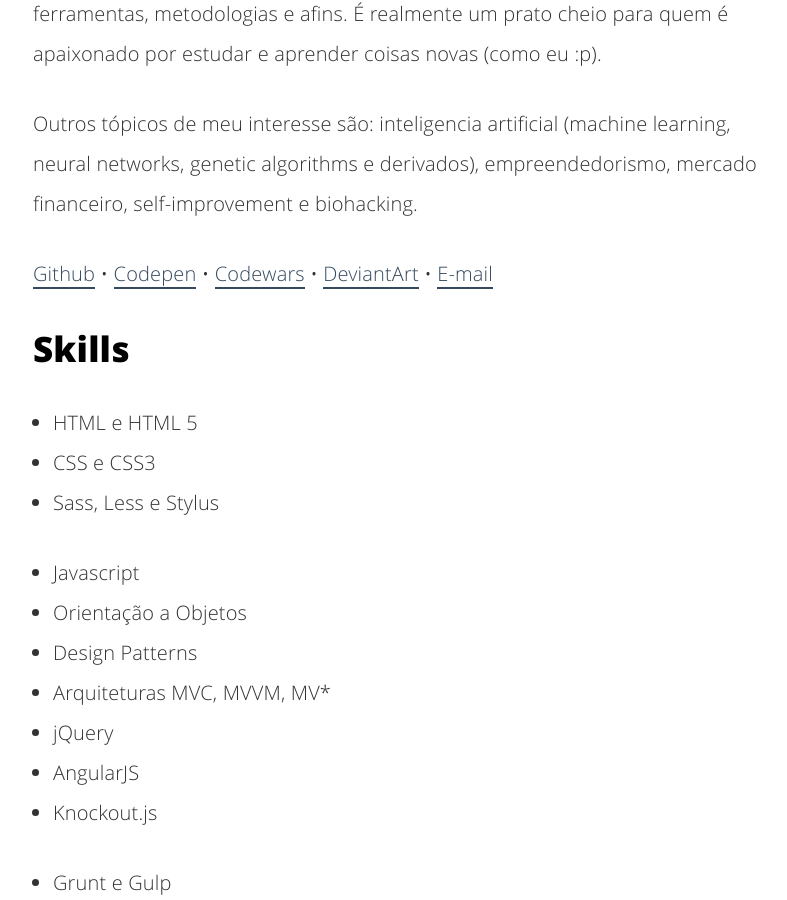
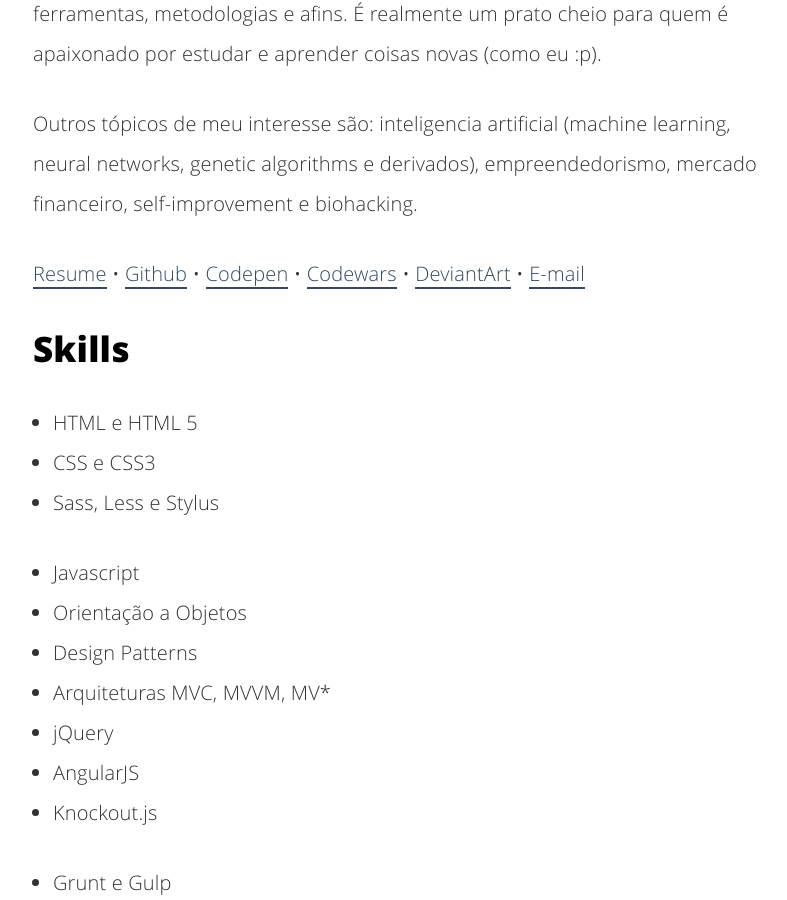
Before and after one commit to cauequeiroz/cauequeiroz.github.io, a Jekyll site: the page built from about.html, in a window 1280 px wide and 900 px high, scrolled down 1635 px. Shown: the whole window, without its empty margins (227-1014 px from the left). Built offline with Jekyll 4.4.1, drawn with Linux system fonts in a browser that asks for light colours.

Commit message:
update about

```diff
--- a/about.html
+++ b/about.html
@@ -15,7 +15,7 @@
 
 <p>Outros tópicos de meu interesse são: inteligencia artificial (machine learning, neural networks, genetic algorithms e derivados), empreendedorismo, mercado financeiro, self-improvement e biohacking.</p>
 
-<p><a href="https://github.com/cauequeiroz">Github</a> • <a href="http://codepen.io/cauequeiroz/">Codepen</a> • <a href="https://www.codewars.com/users/cauequeiroz">Codewars</a> • <a href="http://cauequeiroz.deviantart.com/gallery/">DeviantArt</a> • <a href="mailto:cauenqueiroz@gmail.com">E-mail</a>
+<p><a href="https://github.com/cauequeiroz/resume">Resume</a> • <a href="https://github.com/cauequeiroz">Github</a> • <a href="http://codepen.io/cauequeiroz/">Codepen</a> • <a href="https://www.codewars.com/users/cauequeiroz">Codewars</a> • <a href="http://cauequeiroz.deviantart.com/gallery/">DeviantArt</a> • <a href="mailto:cauenqueiroz@gmail.com">E-mail</a>
 
 <h2>Skills</h2>
 
@@ -43,7 +43,7 @@
     <li>Facilidade e disposição para aprender o que não estiver nessa lista! :)</li>
 </ul>
 
-<h2>Projetos</h2>
+<h2 id="proj">Projetos</h2>
 <ul class="skill-list">
     <li><a href="https://github.com/cauequeiroz/genius-dev-edition">Genius Dev Edition</a></li>
     <li><a href="https://github.com/cauequeiroz/highlow">HighLow Game</a></li>
```
